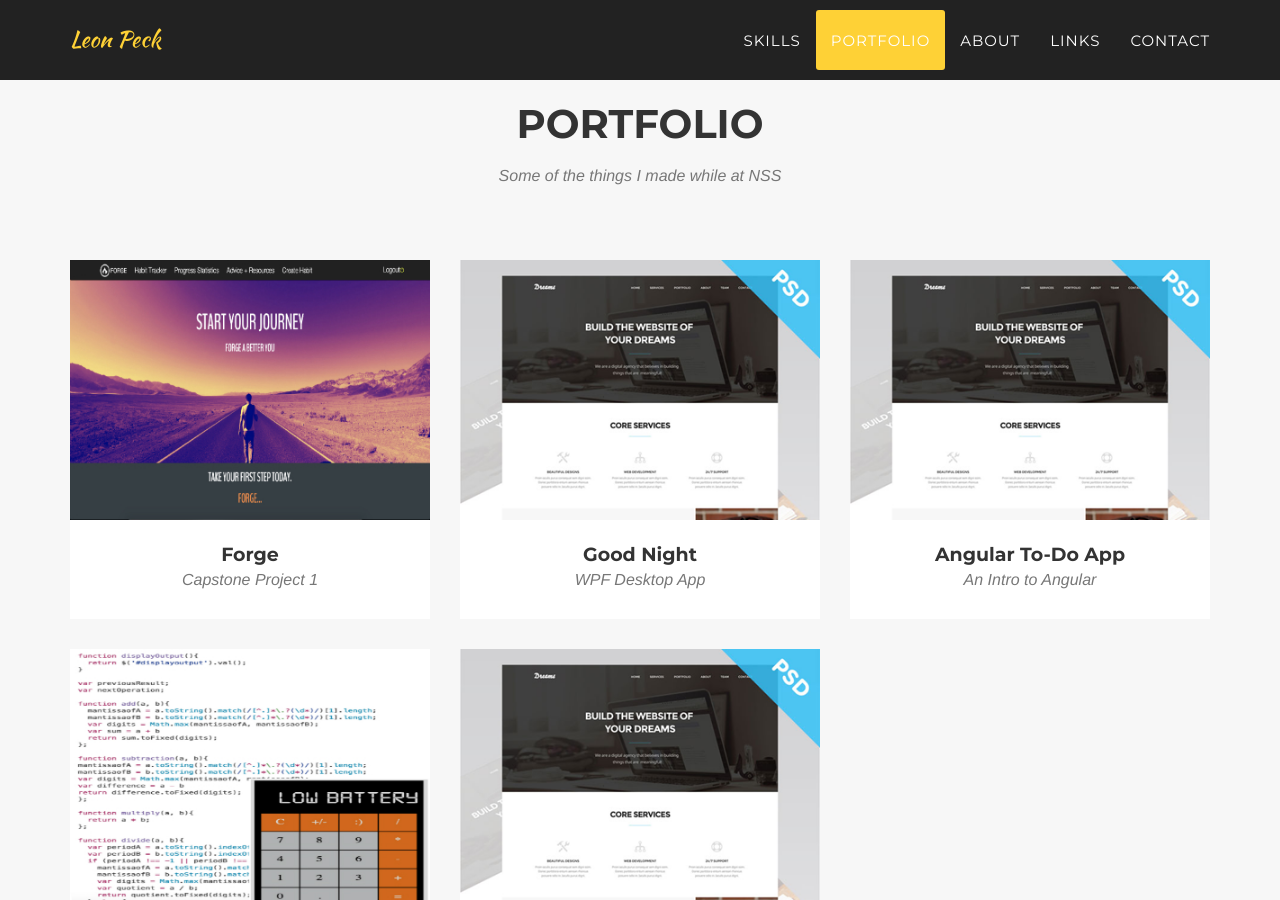
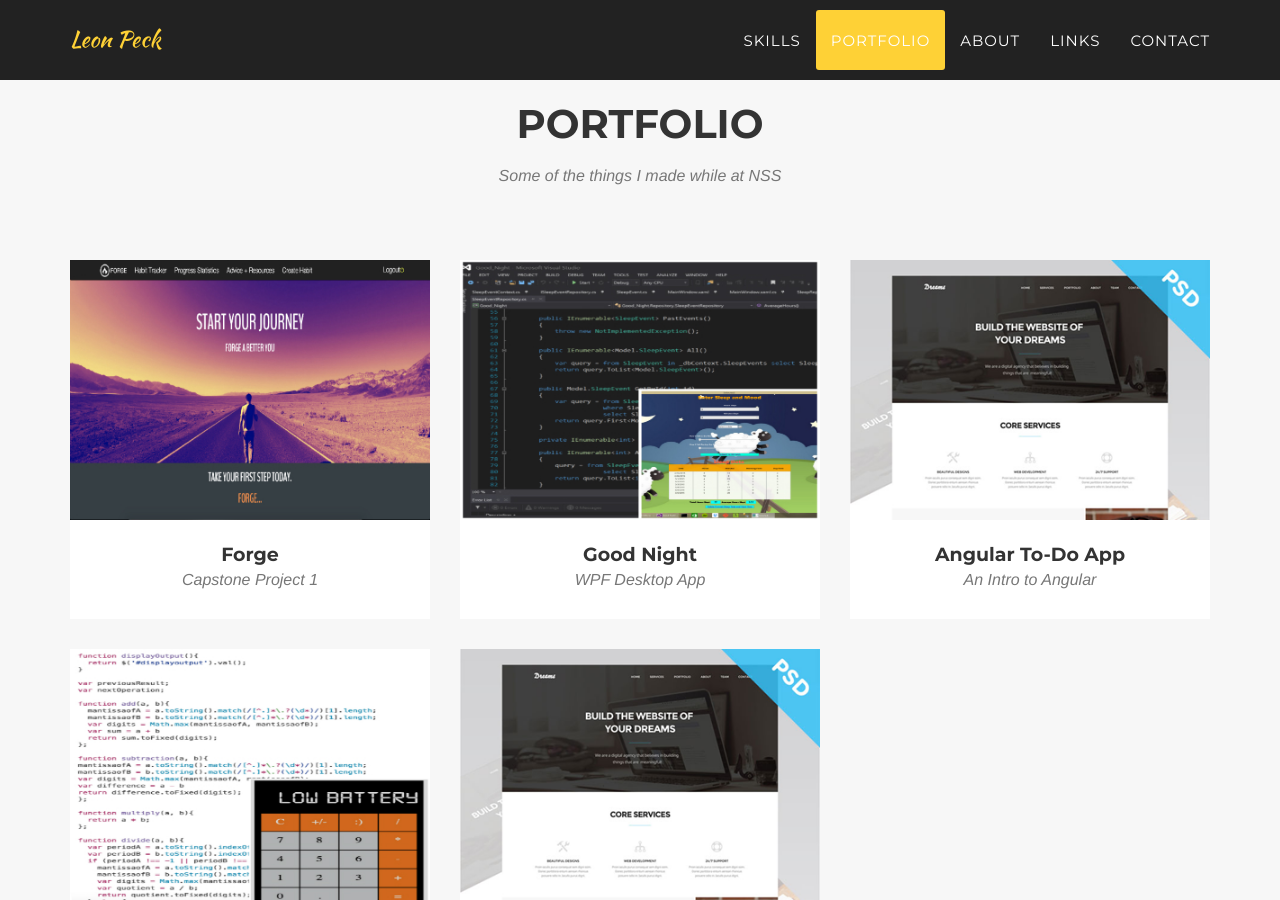
Before and after one commit to LeonM234/LeonM234.github.io, a Jekyll site: the page built from index.html, in a window 1280 px wide and 900 px high, scrolled down 1731 px. Built offline with Jekyll 4.4.1, drawn with Linux system fonts in a browser that asks for light colours; some web fonts are replaced.

Commit message:
Adding goodnight images

```diff
--- a/_posts/2015-02-12-project-2.markdown
+++ b/_posts/2015-02-12-project-2.markdown
@@ -4,8 +4,8 @@ subtitle: WPF Desktop App
 layout: default
 modal-id: 2
 date: 2015-02-12
-img: dreams.png
-thumbnail: dreams-thumbnail.png
+img: goodnight.jpg
+thumbnail: goodnight-thumb.jpg
 alt: image-alt
 project-date: February 2015
 project: Class Assignment
```
Also changed, not shown: img/portfolio/escape-thumbnail.png (deleted), img/portfolio/escape.png (deleted), img/portfolio/golden-thumbnail.png (deleted), img/portfolio/golden.png (deleted), img/portfolio/goodnight-thumb.jpg (added), img/portfolio/goodnight.jpg (added), img/portfolio/roundicons-thumbnail.png (deleted), img/portfolio/roundicons.png (deleted), img/portfolio/startup-framework-thumbnail.png (deleted), img/portfolio/startup-framework.png (deleted), img/portfolio/treehouse-thumbnail.png (deleted), img/portfolio/treehouse.png (deleted).
